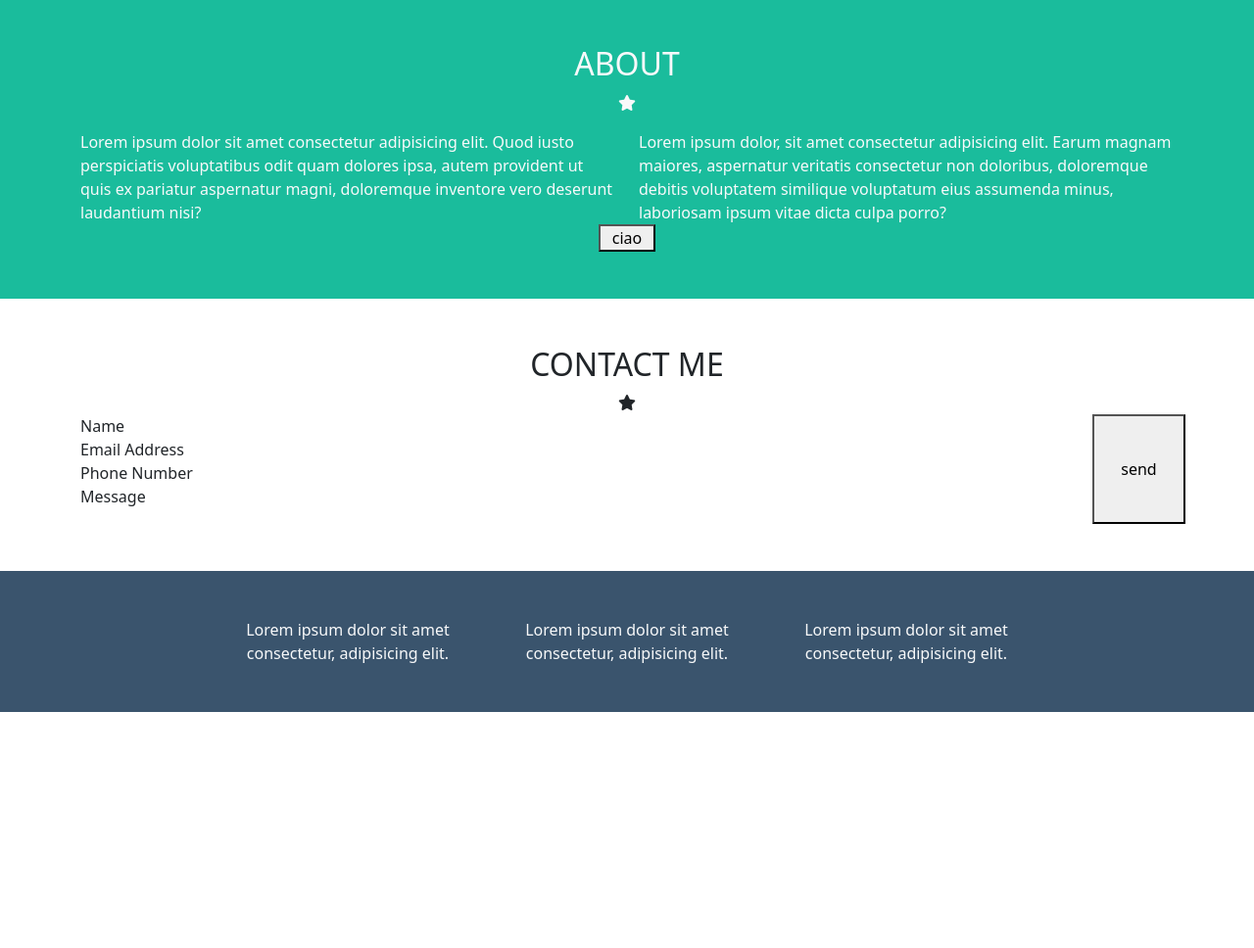
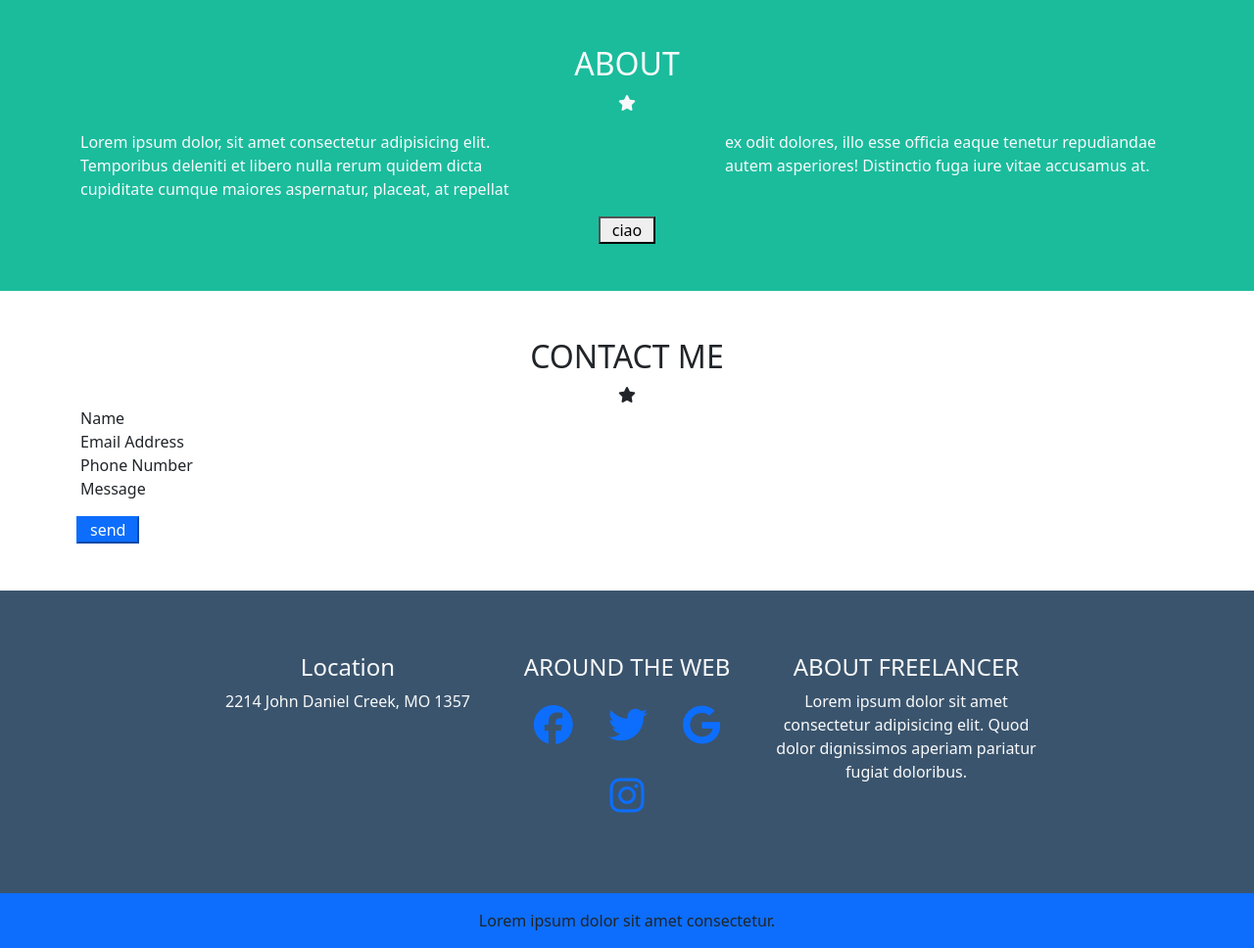
Before and after one commit to Jasczlv/html-css-bootstrap-freelancer, a plain HTML site: page index.html in a window 1280 px wide. Shown: the part 1280-2248 px from the top of the page at 98% size. Before the commit the page ends 2007 px from the top, so only its background shows below. Drawn offline with nearby package versions, Linux system fonts and the light colour scheme.

Commit message:
ADD: finito

```diff
--- a/css/style.css
+++ b/css/style.css
@@ -27,3 +27,12 @@ header.bg {
 .bg-bluestrano {
     background-color: #3a546d;
 }
+
+.col-count-2 {
+    column-count: 2;
+    gap: 200px;
+}
+
+.fa-brands {
+    font-size: 40px;
+}
--- a/index.html
+++ b/index.html
@@ -9,8 +9,8 @@
     <script src="https://kit.fontawesome.com/7a5b5a754b.js" crossorigin="anonymous"></script>
 </head>
 <body>
-    <header class="container-fluid bg">
-        <div class="container-lg">
+    <header class="bg">
+        <div class="container">
             <div class="row justify-content-between text-light align-items-center p-3">
                 <div class="col-auto logo">
                     <a href="#" class="text-decoration-none text-reset">START BOOTSTRAP</a>
@@ -37,7 +37,7 @@
     </header>
     <main>
         <section class="bg-watergreen">
-            <div class="container-fluid  text-light py-5">
+            <div class="container  text-light py-5">
                 <div class="row justify-content-center text-center">
                     <div class="col-12">
                         <img class="avatar" src="./img/avatar.svg" alt="">
@@ -61,8 +61,8 @@
             </div>
         </section>
         <section>
-            <div class="container-md py-5">
-                <div class="row col-rows-sm-1 col-rows-md-2 col-rows-lg-3">
+            <div class="container py-5">
+                <div class="row col-rows-sm-1 col-rows-md-2 col-rows-lg-3 justify-content-center">
                     <div class="col-12 text-center">
                         <h2>
                             PORTFOLIO
@@ -93,7 +93,7 @@
             </div>
         </section>
         <section class="bg-watergreen">
-            <div class="container-sm py-5">
+            <div class="container py-5">
                 <div class="row justify-content-center text-light">
                     <div class="col-12 text-center mb-3">
                         <h2>
@@ -101,11 +101,10 @@
                         </h2>
                         <i class="fa-solid fa-star"></i>
                     </div>
-                    <div class="col-auto col-md-6 text-">
-                        Lorem ipsum dolor sit amet consectetur adipisicing elit. Quod iusto perspiciatis voluptatibus odit quam dolores ipsa, autem provident ut quis ex pariatur aspernatur magni, doloremque inventore vero deserunt laudantium nisi?
-                    </div>
-                    <div class="col-auto col-md-6 text-">
-                        Lorem ipsum dolor, sit amet consectetur adipisicing elit. Earum magnam maiores, aspernatur veritatis consectetur non doloribus, doloremque debitis voluptatem similique voluptatum eius assumenda minus, laboriosam ipsum vitae dicta culpa porro?
+                    <div class="col-12">
+                        <p class="col-count-2">
+                            Lorem ipsum dolor, sit amet consectetur adipisicing elit. Temporibus deleniti et libero nulla rerum quidem dicta cupiditate cumque maiores aspernatur, placeat, at repellat ex odit dolores, illo esse officia eaque tenetur repudiandae autem asperiores! Distinctio fuga iure vitae accusamus at.
+                        </p>
                     </div>
                     <button class="col-auto">
                         ciao
@@ -114,7 +113,7 @@
             </div>
         </section>
         <section>
-            <div class=" container-md col-rows-sm-1 col-rows-md-2 col-rows-lg-3 py-5">
+            <div class="container col-rows-sm-1 col-rows-md-2 col-rows-lg-3 py-5">
                 <div class="row">
                     <div class="col-12 text-center">
                         <h2>
@@ -122,25 +121,46 @@
                         </h2>
                         <i class="fa-solid fa-star"></i>
                     </div>
-                    <ul class="col">
-                        <li>Name</li>
-                        <li>Email Address</li>
-                        <li>Phone Number</li>
-                        <li>Message</li>
-                    </ul>
-                    <button class="col-1">send</button>
+                    <form class="col-12" action="GET">
+                        <span class="d-block">Name</span>
+                        <span class="d-block">Email Address</span>
+                        <span class="d-block">Phone Number</span>
+                        <span class="d-block pb-3">Message</span>
+                    </form>
+                    <button class="ms-2 col-auto btn-primary">send</button>
                 </div>
             </div>
         </section>
         <section class="bg-bluestrano">
-            <div class="container-lg">
+            <div class="container   ">
                 <div class="row text-center justify-content-center text-light py-5">
-                    <div class="col-auto col-md-3">Lorem ipsum dolor sit amet consectetur, adipisicing elit.</div>
-                    <div class="col-auto col-md-3">Lorem ipsum dolor sit amet consectetur, adipisicing elit.</div>
-                    <div class="col-auto col-md-3">Lorem ipsum dolor sit amet consectetur, adipisicing elit.</div>
+                    <div class="col-12 col-md-3 g-3">
+                        <h4>Location</h4>
+                        <p>2214 John Daniel Creek, MO 1357</p>
+                    </div>
+                    <div class="col-12 col-md-3 g-3">
+                        <h4>AROUND THE WEB</h4>
+                        <p>
+                            <a href=""><i class="m-3 fa-brands fa-facebook"></i></a>
+                            <a href=""><i class="m-3 fa-brands fa-twitter"></i></a>
+                            <a href=""><i class="m-3 fa-brands fa-google"></i></a>
+                            <a href=""><i class="m-3 fa-brands fa-instagram"></i></a>
+                        </p>
+                    </div>
+                    <div class="col-12 col-md-3 g-3">
+                        <h4>ABOUT FREELANCER</h4>
+                        <p>Lorem ipsum dolor sit amet consectetur adipisicing elit. Quod dolor dignissimos aperiam pariatur fugiat doloribus.</p>
+                    </div>
                 </div>
             </div>
         </section>
     </main>
+    <footer class="bg-primary">
+        <div class="container">
+            <div class="row justify-content-center">
+                <div class="col-auto p-3">Lorem ipsum dolor sit amet consectetur.</div>
+            </div>
+        </div>
+    </footer>
 </body>
 </html>
```
